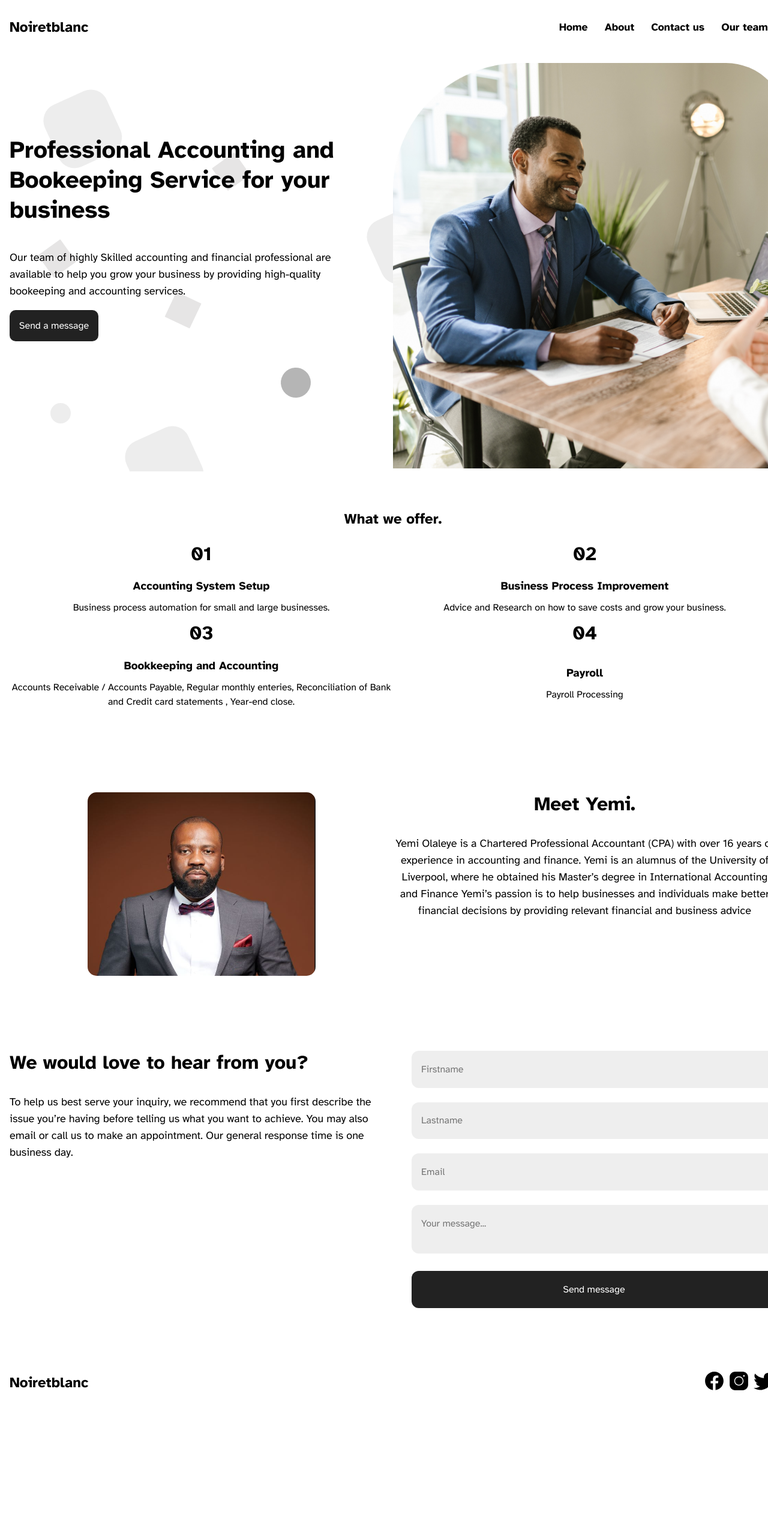
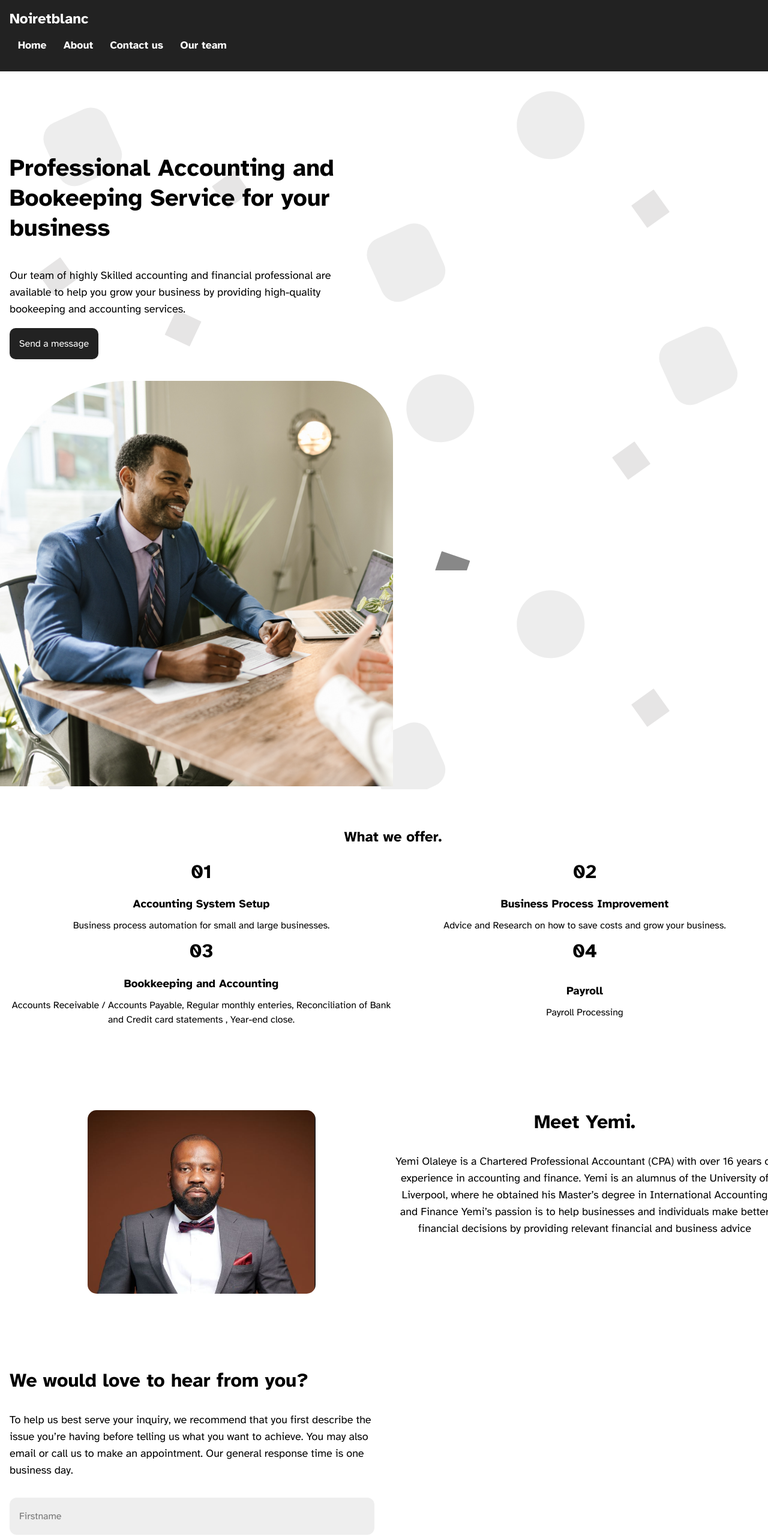
Before and after one commit to sammyodiagbe/noiretblanc, a React (Create React App) app: page / in a window 1280 px wide. Shown: the top 2566 px of the page at 60% size. Before the commit the page ends 2349 px from the top, so only its background shows below. Built offline with nearby package versions, Linux system fonts and the light colour scheme.

Commit message:
fixing style bugs

```diff
--- a/src/App.js
+++ b/src/App.js
@@ -13,10 +13,11 @@ function App() {
   const [email, setEmail] = useState("");
   const [message, setMessage] = useState("");
   return (
-    <div className={"container"}>
+    <>
       <Nav />
       <main className="main-content">
         <section className="introduction">
+          <div className="container">
             <div className="left">
               <h1 className="title">
                 Professional Accounting and Bookeeping Service for your business
@@ -31,8 +32,10 @@ function App() {
             <div className="right">
               <img src={image} alt="Man giving accounting advice to client" />
             </div>
+          </div>
         </section>
         <section className="offers">
+          <div className="container">
             <h2 className="title">What we offer.</h2>
             <div className="offers">
               <div className="offer">
@@ -60,8 +63,8 @@ function App() {
                   <h3>Bookkeeping and Accounting</h3>
                   <p>
                     Accounts Receivable / Accounts Payable, Regular monthly
-                  enteries, Reconciliation of Bank and Credit card statements ,
-                  Year-end close.
+                    enteries, Reconciliation of Bank and Credit card statements
+                    , Year-end close.
                   </p>
                 </div>
               </div>
@@ -70,6 +73,7 @@ function App() {
                 <div className="details">
                   <h3>Payroll</h3>
                   <p>Payroll Processing</p>
+                </div>
               </div>
             </div>
           </div>
@@ -95,13 +99,14 @@ function App() {
           </div>
         </section>
         <section className="contact">
+          <div className="container">
             <div className="left">
               <h2 className="title">We would love to hear from you?</h2>
               <p>
                 To help us best serve your inquiry, we recommend that you first
                 describe the issue you’re having before telling us what you want
-              to achieve. You may also email or call us to make an appointment.
-              Our general response time is one business day.
+                to achieve. You may also email or call us to make an
+                appointment. Our general response time is one business day.
               </p>
             </div>
             <div className="right">
@@ -144,9 +149,11 @@ function App() {
                 </div>
               </form>
             </div>
+          </div>
         </section>
       </main>
       <footer className="footer">
+        <div className="container">
           <h2 className="logo">Noiretblanc</h2>
           <ul className="nav">
             <li>
@@ -165,8 +172,9 @@ function App() {
               </a>
             </li>
           </ul>
+        </div>
       </footer>
-    </div>
+    </>
   );
 }
 
--- a/src/componentss/nav.js
+++ b/src/componentss/nav.js
@@ -5,6 +5,7 @@ const Nav = () => {
   const [showmenu, setShowMenu] = useState(false);
   return (
     <nav className="navigation">
+      <div className="container">
         <h2 className="logo">Noiretblanc</h2>
         <button
           onClick={() => setShowMenu(true)}
@@ -32,6 +33,7 @@ const Nav = () => {
             </li>
           </ul>
         </div>
+      </div>
     </nav>
   );
 };
--- a/src/styles/_media-query.scss
+++ b/src/styles/_media-query.scss
@@ -1,6 +1,5 @@
 @media screen and (min-width: 1240px) {
   body {
-    div.container {
     width: 1310px;
     margin: 0 auto;
     nav.navigation {
@@ -107,4 +106,3 @@
     }
   }
 }
-}
--- a/src/styles/index.css
+++ b/src/styles/index.css
@@ -23,7 +23,7 @@ body img {
   height: auto;
 }
 
-body div.container footer.footer {
+body footer.footer {
   padding: 1.5em 1em;
   display: -webkit-box;
   display: -ms-flexbox;
@@ -36,18 +36,20 @@ body div.container footer.footer {
           align-items: center;
 }
 
-body div.container footer.footer svg {
+body footer.footer svg {
   width: 35px;
 }
 
-body div.container footer.footer ul li {
+body footer.footer ul li {
   list-style: none;
   display: inline;
   padding: 0 0.2em;
 }
 
-body div.container nav.navigation {
+body nav.navigation {
   padding: 1em;
+  background: #222;
+  color: #fff;
   display: -webkit-box;
   display: -ms-flexbox;
   display: flex;
@@ -61,14 +63,13 @@ body div.container nav.navigation {
   position: sticky;
   top: 0;
   left: 0;
-  background: rgba(255, 255, 255, 0.9);
 }
 
-body div.container nav.navigation svg.burger {
+body nav.navigation svg.burger {
   width: 30px;
 }
 
-body div.container nav.navigation button.close-btn {
+body nav.navigation button.close-btn {
   position: fixed;
   right: 15px;
   top: 5px;
@@ -78,7 +79,7 @@ body div.container nav.navigation button.close-btn {
   color: #fff;
 }
 
-body div.container nav.navigation div.subnav {
+body nav.navigation div.subnav {
   position: fixed;
   left: 0;
   top: 0;
@@ -93,51 +94,51 @@ body div.container nav.navigation div.subnav {
   transition: transform 0.5s, -webkit-transform 0.5s;
 }
 
-body div.container nav.navigation div.subnav.show-menu {
+body nav.navigation div.subnav.show-menu {
   -webkit-transform: translateX(0);
           transform: translateX(0);
   top: 0;
 }
 
-body div.container nav.navigation div.subnav ul {
+body nav.navigation div.subnav ul {
   background: #fff;
   width: 70vw;
   height: 100vh;
 }
 
-body div.container nav.navigation div.subnav ul li {
+body nav.navigation div.subnav ul li {
   list-style: none;
   display: block;
 }
 
-body div.container nav.navigation div.subnav ul li a {
+body nav.navigation div.subnav ul li a {
   display: block;
   padding: 1em 0.8em;
-  color: black;
+  color: #fff;
   text-decoration: none;
   font-size: 1.1em;
   font-weight: bold;
 }
 
-body div.container main.main-content section.introduction {
+body main.main-content section.introduction {
   padding: 1em 0;
 }
 
-body div.container main.main-content section.introduction div.left {
+body main.main-content section.introduction div.left {
   padding: 1em;
 }
 
-body div.container main.main-content section.introduction div.left h1.title,
-body div.container main.main-content section.introduction div.left p,
-body div.container main.main-content section.introduction div.left a {
+body main.main-content section.introduction div.left h1.title,
+body main.main-content section.introduction div.left p,
+body main.main-content section.introduction div.left a {
   margin-bottom: 1em;
 }
 
-body div.container main.main-content section.introduction div.left p {
+body main.main-content section.introduction div.left p {
   line-height: 24px;
 }
 
-body div.container main.main-content section.introduction div.left a {
+body main.main-content section.introduction div.left a {
   display: inline-block;
   padding: 1em;
   background: #222;
@@ -146,76 +147,76 @@ body div.container main.main-content section.introduction div.left a {
   border-radius: 10px;
 }
 
-body div.container main.main-content section.offers {
+body main.main-content section.offers {
   padding: 1em;
   padding: 4em 1em;
 }
 
-body div.container main.main-content section.offers h2.title {
+body main.main-content section.offers h2.title {
   margin-bottom: 1em;
   text-align: center;
 }
 
-body div.container main.main-content section.offers div.offer {
+body main.main-content section.offers div.offer {
   text-align: center;
 }
 
-body div.container main.main-content section.offers div.offer h2,
-body div.container main.main-content section.offers div.offer p,
-body div.container main.main-content section.offers div.offer h3 {
+body main.main-content section.offers div.offer h2,
+body main.main-content section.offers div.offer p,
+body main.main-content section.offers div.offer h3 {
   margin-bottom: 0.7em;
 }
 
-body div.container main.main-content section.offers div.offer h2.number {
+body main.main-content section.offers div.offer h2.number {
   font-size: 2em;
 }
 
-body div.container main.main-content section.meet-yemi {
+body main.main-content section.meet-yemi {
   padding: 2.5em 1em;
 }
 
-body div.container main.main-content section.meet-yemi div.img-container {
+body main.main-content section.meet-yemi div.img-container {
   padding: 1.5em 1em;
   text-align: center;
 }
 
-body div.container main.main-content section.meet-yemi div.img-container img {
+body main.main-content section.meet-yemi div.img-container img {
   border-radius: 15px;
 }
 
-body div.container main.main-content section.meet-yemi div.details {
+body main.main-content section.meet-yemi div.details {
   text-align: center;
 }
 
-body div.container main.main-content section.meet-yemi div.details h2.title {
+body main.main-content section.meet-yemi div.details h2.title {
   margin-bottom: 1em;
 }
 
-body div.container main.main-content section.contact {
+body main.main-content section.contact {
   padding: 2.5em 0;
 }
 
-body div.container main.main-content section.contact div.left,
-body div.container main.main-content section.contact div.right {
+body main.main-content section.contact div.left,
+body main.main-content section.contact div.right {
   padding: 1em;
 }
 
-body div.container main.main-content section.contact div.left h2.title,
-body div.container main.main-content section.contact div.right h2.title {
+body main.main-content section.contact div.left h2.title,
+body main.main-content section.contact div.right h2.title {
   margin-bottom: 1em;
 }
 
-body div.container main.main-content section.contact div.left p,
-body div.container main.main-content section.contact div.right p {
+body main.main-content section.contact div.left p,
+body main.main-content section.contact div.right p {
   line-height: 24px;
 }
 
-body div.container main.main-content section.contact div.right form.contact-form div.input-container {
+body main.main-content section.contact div.right form.contact-form div.input-container {
   margin-bottom: 1.5em;
 }
 
-body div.container main.main-content section.contact div.right form.contact-form div.input-container input,
-body div.container main.main-content section.contact div.right form.contact-form div.input-container textarea {
+body main.main-content section.contact div.right form.contact-form div.input-container input,
+body main.main-content section.contact div.right form.contact-form div.input-container textarea {
   border-radius: 12px;
   resize: none;
   width: 100%;
@@ -224,7 +225,7 @@ body div.container main.main-content section.contact div.right form.contact-form
   background-color: #eee;
 }
 
-body div.container main.main-content section.contact div.right form.contact-form div.input-container button {
+body main.main-content section.contact div.right form.contact-form div.input-container button {
   border-radius: 12px;
   padding: 1.3em 1em;
   font-size: 1em;
@@ -234,17 +235,17 @@ body div.container main.main-content section.contact div.right form.contact-form
 }
 
 @media screen and (min-width: 1240px) {
-  body div.container {
+  body {
     width: 1310px;
     margin: 0 auto;
   }
-  body div.container nav.navigation button.burger-btn {
+  body nav.navigation button.burger-btn {
     display: none;
   }
-  body div.container nav.navigation button.close-btn {
+  body nav.navigation button.close-btn {
     display: none;
   }
-  body div.container nav.navigation div.subnav {
+  body nav.navigation div.subnav {
     position: static;
     height: auto;
     width: auto;
@@ -252,17 +253,17 @@ body div.container main.main-content section.contact div.right form.contact-form
     -webkit-transform: translate(0);
             transform: translate(0);
   }
-  body div.container nav.navigation div.subnav ul {
+  body nav.navigation div.subnav ul {
     height: auto;
     width: -webkit-max-content;
     width: -moz-max-content;
     width: max-content;
     background: transparent;
   }
-  body div.container nav.navigation div.subnav ul li {
+  body nav.navigation div.subnav ul li {
     display: inline-block;
   }
-  body div.container main.main-content section.introduction {
+  body main.main-content section.introduction {
     background: url(../assets/background-image.svg);
     display: -ms-grid;
     display: grid;
@@ -270,63 +271,63 @@ body div.container main.main-content section.contact div.right form.contact-form
         grid-template-columns: 1fr 1fr;
     padding-bottom: 0;
   }
-  body div.container main.main-content section.introduction div.left {
+  body main.main-content section.introduction div.left {
     padding: 2vh;
     padding-top: 15vh;
     padding-right: 5vh;
     padding-bottom: 20px;
   }
-  body div.container main.main-content section.introduction div.left h1.title {
+  body main.main-content section.introduction div.left h1.title {
     font-size: 2.5em;
   }
-  body div.container main.main-content section.introduction div.left p {
+  body main.main-content section.introduction div.left p {
     font-size: 18px;
     line-height: 28px;
   }
-  body div.container main.main-content section.introduction div.right img {
+  body main.main-content section.introduction div.right img {
     border-top-right-radius: 100px;
   }
-  body div.container main.main-content section.offers div.offers {
+  body main.main-content section.offers div.offers {
     display: -ms-grid;
     display: grid;
     -ms-grid-columns: 1fr 1fr;
         grid-template-columns: 1fr 1fr;
   }
-  body div.container main.main-content section.offers div.offers div.offer {
+  body main.main-content section.offers div.offers div.offer {
     display: -ms-grid;
     display: grid;
   }
-  body div.container main.main-content section.meet-yemi {
+  body main.main-content section.meet-yemi {
     display: -ms-grid;
     display: grid;
     padding: 4em 1em;
     -ms-grid-columns: 1fr 1fr;
         grid-template-columns: 1fr 1fr;
   }
-  body div.container main.main-content section.meet-yemi div.img-container {
+  body main.main-content section.meet-yemi div.img-container {
     padding: 0;
   }
-  body div.container main.main-content section.meet-yemi div.img-container img {
+  body main.main-content section.meet-yemi div.img-container img {
     width: 380px;
   }
-  body div.container main.main-content section.meet-yemi div.details h2.title {
+  body main.main-content section.meet-yemi div.details h2.title {
     font-size: 2em;
   }
-  body div.container main.main-content section.meet-yemi div.details p {
+  body main.main-content section.meet-yemi div.details p {
     font-size: 18px;
     line-height: 28px;
   }
-  body div.container main.main-content section.contact {
+  body main.main-content section.contact {
     display: -ms-grid;
     display: grid;
     -ms-grid-columns: 1fr 1fr;
         grid-template-columns: 1fr 1fr;
     gap: 30px;
   }
-  body div.container main.main-content section.contact div.left h2.title {
+  body main.main-content section.contact div.left h2.title {
     font-size: 32px;
   }
-  body div.container main.main-content section.contact div.left p {
+  body main.main-content section.contact div.left p {
     font-size: 18px;
     line-height: 28px;
   }
--- a/src/styles/index.scss
+++ b/src/styles/index.scss
@@ -23,7 +23,6 @@ body {
     max-width: 100%;
     height: auto;
   }
-  div.container {
   footer.footer {
     padding: 1.5em $padding;
     display: flex;
@@ -43,13 +42,14 @@ body {
   }
   nav.navigation {
     padding: $padding;
+    background: #222;
+    color: #fff;
     display: flex;
     align-items: center;
     justify-content: space-between;
     position: sticky;
     top: 0;
     left: 0;
-      background: rgba(255, 255, 255, 0.9);
     svg.burger {
       width: 30px;
     }
@@ -85,7 +85,7 @@ body {
           a {
             display: block;
             padding: 1em 0.8em;
-              color: black;
+            color: #fff;
             text-decoration: none;
             font-size: 1.1em;
             font-weight: bold;
@@ -207,6 +207,5 @@ body {
     }
   }
 }
-}
 
 @import "./media-query";
```
Also changed, not shown: 1 other file (tests, documents, lock files or other folders). Lines whose indentation alone changed are shown as unchanged.
